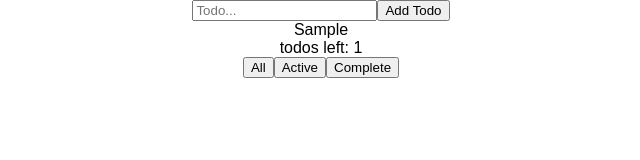
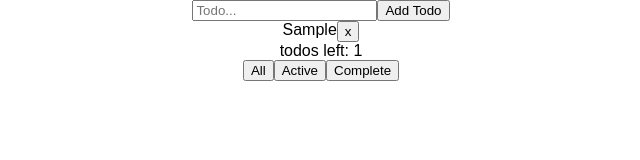
Before and after one commit to mediamanipulation/todo, a React (Create React App) app: page / in a window 1280 px wide. Both pictures are taken after typing "Sample" into the empty fields and a click on the button "Add Todo". Shown: the top 160 px of the page, without its empty margins (319-959 px from the left). Built offline with nearby package versions, Linux system fonts and the light colour scheme.

Commit message:
delete todo

```diff
--- a/src/components/Todo.js
+++ b/src/components/Todo.js
@@ -1,10 +1,15 @@
 import React from "react";
 
 export default (props) => (
-  <div style={{
-    textDecoration: props.todo.complete ? 'line-through' : ""
-  }}
-  onClick={props.toggleComplete}>
+  <div style={{display: 'flex', justifyContent: 'center'}}>
+    <div
+      style={{
+        textDecoration: props.todo.complete ? "line-through" : "",
+      }}
+      onClick={props.toggleComplete}
+    >
       {props.todo.text}
     </div>
+    <button onClick={props.onDelete}>x</button>
+  </div>
 );
--- a/src/components/TodoList.js
+++ b/src/components/TodoList.js
@@ -9,7 +9,7 @@
  - 3. cross off todo
  - 4. show number of active todos
  - 5. filter all/active/complete
-  6. delete todo
+ - 6. delete todo
   7. delete all complete
     7.1 only show if atleast one is complete
   8. button to toggle all on/off
@@ -49,6 +49,12 @@
     });
   };
 
+  handleDeleteTodo = (id) => {
+    this.setState({
+      todos: this.state.todos.filter((todo) => todo.id !== id),
+    });
+  };
+
   render() {
     let todos = [];
 
@@ -67,6 +73,7 @@
           <Todo
             key={todo.id}
             toggleComplete={() => this.toggleComplete(todo.id)}
+            onDelete={() => this.handleDeleteTodo(todo.id)}
             todo={todo}
           />
         ))}
```
